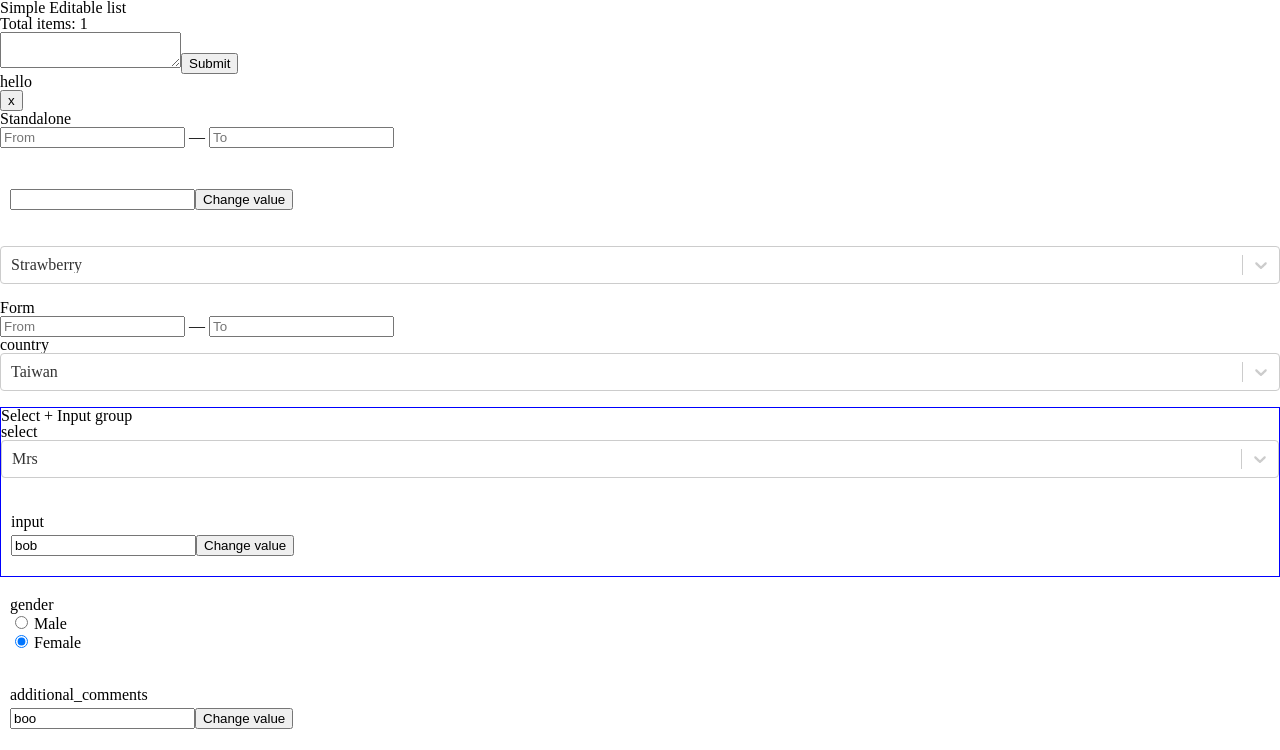
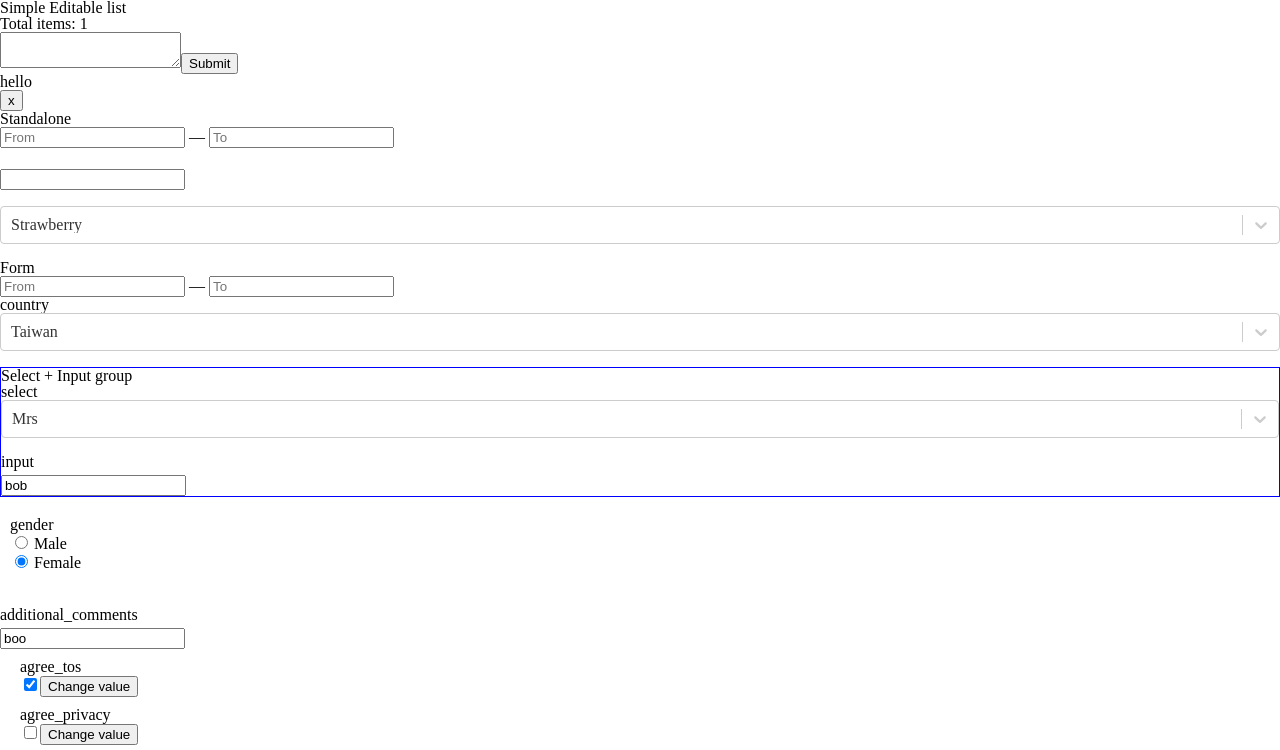
Before and after one commit to Antonrostov/hookmaster, a Next.js app: page / in a window 1280 px wide. Shown: the top 750 px of the page. Built offline with nearby package versions, Linux system fonts and the light colour scheme.

Commit message:
Fix bug with FormInput on changing on standalone

```diff
--- a/components/FormInput/index.jsx
+++ b/components/FormInput/index.jsx
@@ -2,7 +2,14 @@ import { useFormState } from "../Form/FormUtils";
 import FormUI from "components/FormUI";
 import { forwardRef, useImperativeHandle } from "react";
 function FormInput(props, ref) {
-  const { name, validate, store, initialState = "", ...other } = props;
+  const {
+    name,
+    validate,
+    store,
+    initialState = "",
+    onChange,
+    ...other
+  } = props;
   const { setValue, value, pristine, error } = useFormState({
     name,
     initialState,
@@ -14,30 +21,21 @@ function FormInput(props, ref) {
       setValue(value);
     }
   }));
-  function onChange(e) {
+  function onInputChange(e) {
     setValue(e.target.value);
-    if (typeof props.onChange === "function") {
-      props.onChange(e.target.value);
+    if (typeof onChange === "function") {
+      onChange(e.target.value);
     }
   }
-  function _setValue(e) {
-    e.preventDefault();
-    setValue("boo");
-  }
   return (
-    <FormUI
-      style={{ margin: "20px 10px" }}
-      pristine={pristine}
-      error={error}
-      name={name}
-    >
+    <FormUI pristine={pristine} error={error} name={name}>
       <input
+        type="text"
         style={{ marginTop: 5 }}
-        onChange={onChange}
+        onChange={onInputChange}
         value={value}
         {...other}
       />
-      <button onClick={_setValue}>Change value</button>
     </FormUI>
   );
 }
--- a/pages/index.jsx
+++ b/pages/index.jsx
@@ -30,7 +30,7 @@ export default function AgendaPage() {
         <h2>Standalone</h2>
         <FormDateRange />
         <FormInput
-          onChange={e => console.log("standalone", e.target.value)}
+          onChange={value => console.log("standalone", value)}
           validate={customValidate}
         />
         <FormSelect
```
